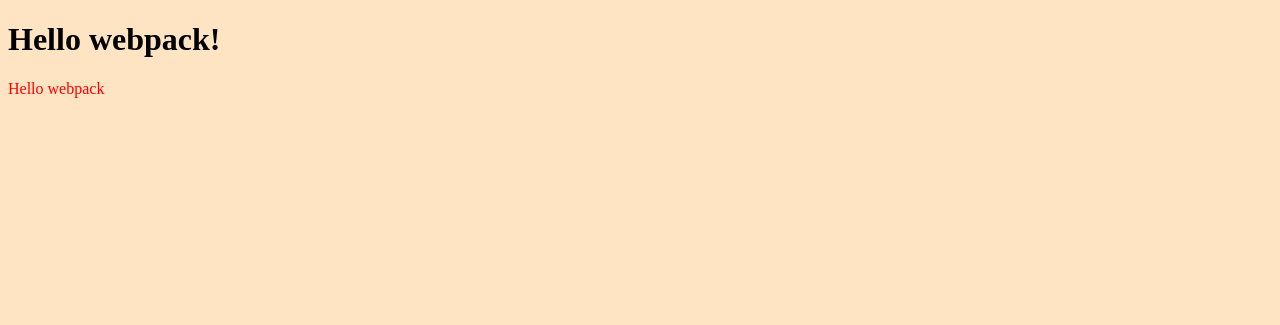
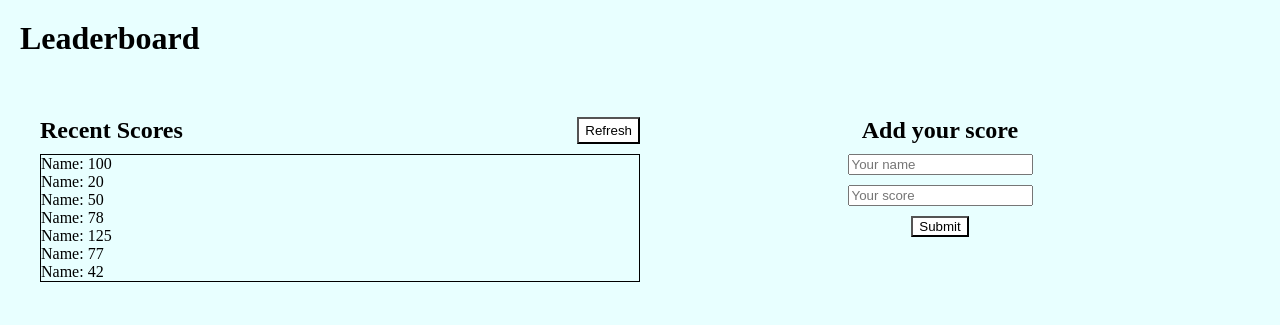
Before and after one commit to OsvaldoBC/LeaderboardOB, a website built with webpack: page src/index.html in a window 1280 px wide. Built offline with nearby package versions, Linux system fonts and the light colour scheme.

Commit message:
Add html file and style file

```diff
--- a/src/index.html
+++ b/src/index.html
@@ -1,11 +1,43 @@
 <!DOCTYPE html>
 <html lang="en">
+
 <head>
     <meta charset="UTF-8">
     <meta name="viewport" content="width=device-width, initial-scale=1.0">
-    <title>Wbpack Exercise</title>
+    <title>Leaderboard</title>
+    <link rel="stylesheet" href="../src/styles.css">
 </head>
+
 <body>
-    <h1>Hello webpack!</h1>
+    <div class="leaderboard">
+        <h1>Leaderboard</h1>
+        <div class="container-leaderboard">
+            <div class="recent-scores">
+                <div class="recent-scores-title">
+                    <h2>Recent Scores</h2>
+                    <button type="button" class="refresh btn">Refresh</button>
+                </div>
+                <ul class="list">
+                    <li class="list-li">Name: 100</li>
+                    <li class="list-li">Name: 20</li>
+                    <li class="list-li">Name: 50</li>
+                    <li class="list-li">Name: 78</li>
+                    <li class="list-li">Name: 125</li>
+                    <li class="list-li">Name: 77</li>
+                    <li class="list-li">Name: 42</li>
+                </ul>
+            </div>
+            <div class="add-score">
+                <form class="add-form">
+                    <h2>Add your score</h2>
+
+                    <input class="playername" type="text" placeholder="Your name">
+                    <input class="playerscore" type="text" placeholder="Your score">
+                    <button class="submit btn" type="submit">Submit</button>
+                </form>
+            </div>
+        </div>
+    </div>
 </body>
+
 </html>
--- a/src/index.js
+++ b/src/index.js
@@ -1,14 +1,2 @@
-import _ from 'lodash';
-import './style.css';
-
-function component() {
-  const element = document.createElement('div');
-
-  // Lodash, now imported by this script
-  element.innerHTML = _.join(['Hello', 'webpack'], ' ');
-  element.classList.add('hello');
-
-  return element;
-}
-
-document.body.appendChild(component());
+// import _ from 'lodash';
+import './styles.css';
--- a/src/style.css
+++ /dev/null
@@ -1,7 +0,0 @@
-body {
-  background-color: bisque;
-}
-
-.hello {
-  color: red;
-}
--- /dev/null
+++ b/src/styles.css
@@ -0,0 +1,56 @@
+*,
+*::before,
+*::after {
+  box-sizing: border-box;
+  margin: 0;
+  outline: none;
+}
+
+p,
+ul {
+  padding: 0;
+  margin: 0;
+}
+
+li {
+  list-style: none;
+}
+
+body {
+  background-color: #e8ffff;
+}
+
+h1 {
+  padding: 20px;
+}
+
+.container-leaderboard {
+  display: grid;
+  grid-template-columns: 1fr 1fr;
+  padding: 40px;
+}
+
+.recent-scores {
+  align-items: center;
+}
+
+.recent-scores-title {
+  display: flex;
+  justify-content: space-between;
+}
+
+.list {
+  border: solid 1px;
+  margin-top: 10px;
+}
+
+.add-form {
+  display: flex;
+  flex-direction: column;
+  align-items: center;
+  gap: 10px;
+}
+
+.btn {
+  background-color: #fff;
+}
```
Also changed, not shown: dist/index.html, dist/main.js.
